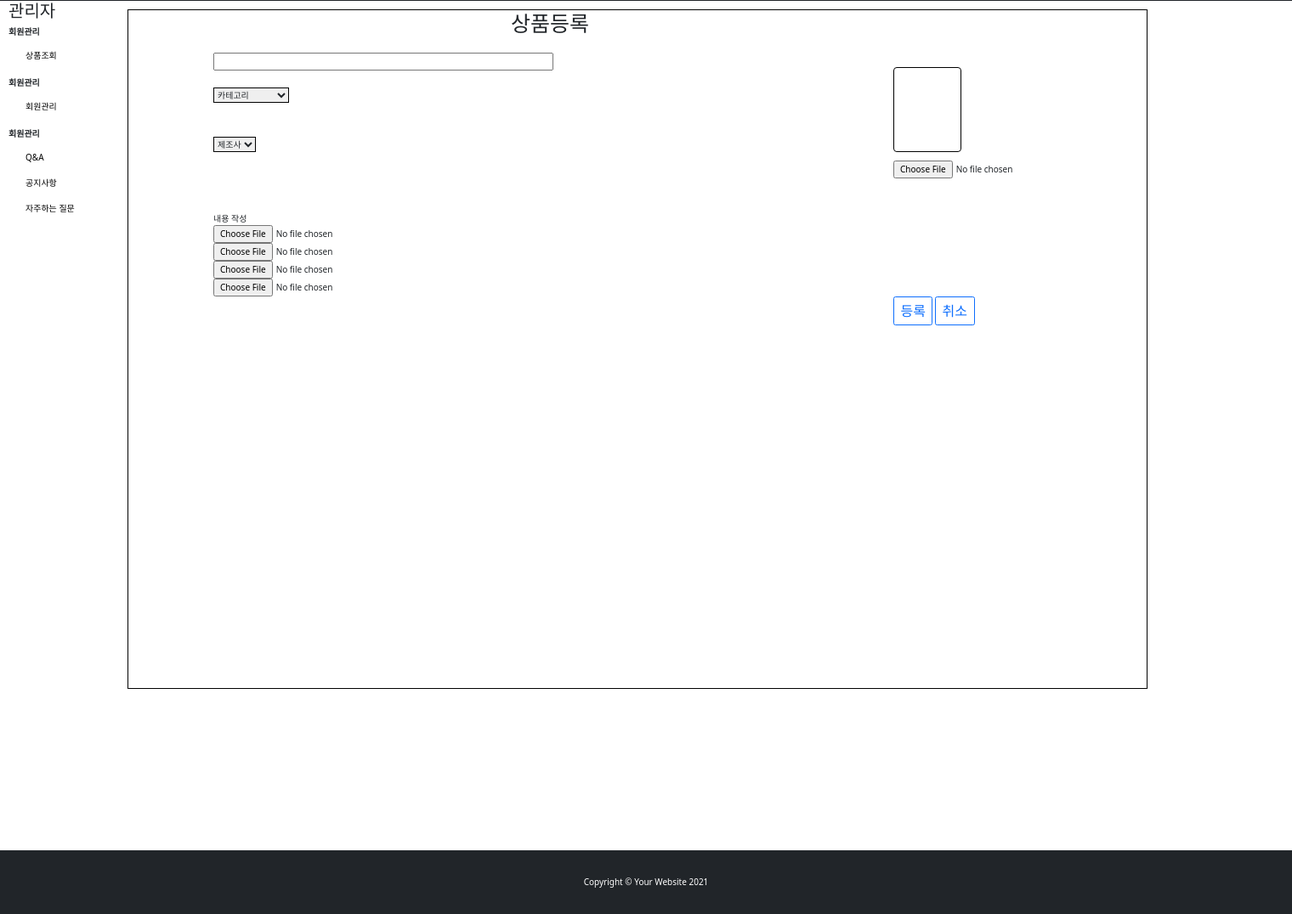
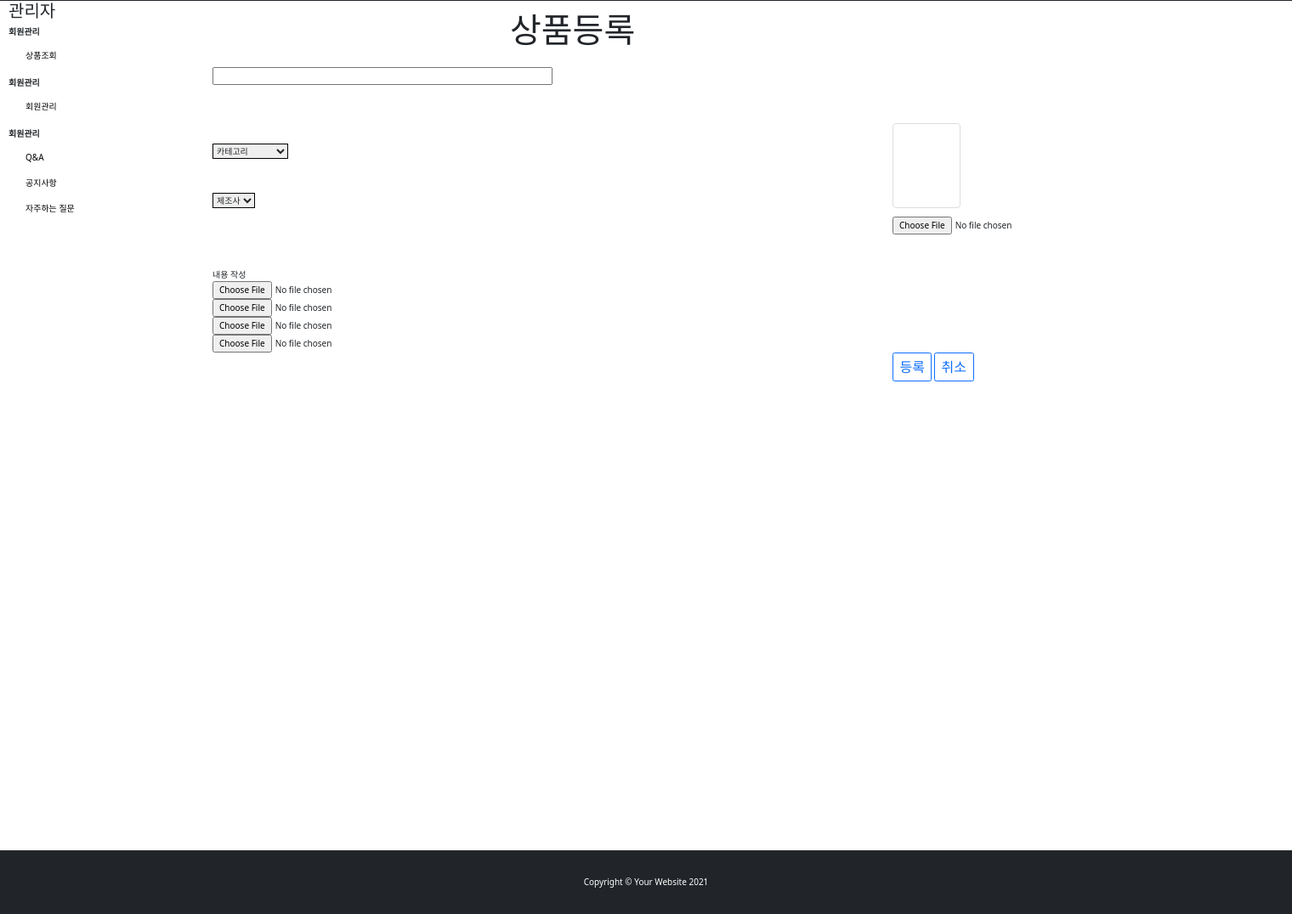
Before and after one commit to dlgk1994/Kim, a Java web app: page /adminProductInput in a window 1520 px wide. Shown: the part 265-1341 px from the top of the page at 85% size. Run offline with Spring Boot 4, a stand-in JSP engine, Linux system fonts and the light colour scheme; the project's own start-up code is not run, and a stand-in starts its controllers and pages; some libraries are stand-ins or nearby versions.

Commit message:
브런치 이동

```diff
--- a/FinalWorkspace/z_project/src/main/webapp/WEB-INF/views/adminCategory/category.jsp
+++ b/FinalWorkspace/z_project/src/main/webapp/WEB-INF/views/adminCategory/category.jsp
@@ -38,9 +38,9 @@
 		</ul>
 		<label><b>회원관리</b></label>
 		<ul>
-			<li><a href="#">Q&A</a></li>
-			<li><a href="#">공지사항</a></li>
-			<li><a href="#">자주하는 질문</a></li>
+			<li><a href="${contextPath }/board/qna">Q&A</a></li>
+			<li><a href="${contextPath }/board/notice">공지사항</a></li>
+			<li><a href="${contextPath }/board/faq">자주하는 질문</a></li>
 		</ul>
 	</nav>
 
--- a/FinalWorkspace/z_project/src/main/webapp/WEB-INF/views/adminMember/adminMemberInfo.jsp
+++ b/FinalWorkspace/z_project/src/main/webapp/WEB-INF/views/adminMember/adminMemberInfo.jsp
@@ -9,7 +9,7 @@
 <title>Insert title here</title>
 <style type="text/css">
 	.t{width: 1500px; height: 1000px;  margin: auto; }
-	.wrap{width: 1200px;height: 800px; border:1px solid black;margin: -490px 0 0 200px;}
+	.wrap{width: 1200px;height: 800px;margin: -490px 0 0 200px;}
 	.memberName{margin-left: 470px;}
 	.rentalStatus{margin: 40px 0 0 530px;}
 
--- a/FinalWorkspace/z_project/src/main/webapp/WEB-INF/views/adminMember/adminMemberList.jsp
+++ b/FinalWorkspace/z_project/src/main/webapp/WEB-INF/views/adminMember/adminMemberList.jsp
@@ -9,7 +9,7 @@
 <title>Insert title here</title>
 
 <style type="text/css">
-	.wrap{width: 1200px;height: 800px; border:1px solid black;margin: -490px 0 0 200px;}
+	.wrap{width: 1200px;height: 800px; margin: -490px 0 0 200px;}
 	.t{width: 1500px; height: 1000px;  margin: auto;}
 	.inpuptTile{width: 400px; margin-left: 50px;}
 	.array_search{margin: 0 0 0 780px;}
--- a/FinalWorkspace/z_project/src/main/webapp/WEB-INF/views/adminProduct/adminProductInput.jsp
+++ b/FinalWorkspace/z_project/src/main/webapp/WEB-INF/views/adminProduct/adminProductInput.jsp
@@ -23,18 +23,18 @@
 
 
 <style type="text/css">
-	.wrap{width: 1200px;height: 800px; border:1px solid black;margin: -490px 0 0 140px;}
-	.subTitle{margin-left: 450px;}
-	.iTitle{margin: 20px 0 0 100px;}
+	.wrap{width: 1200px;height: 800px; margin: -490px 0 0 140px;}
+	.subTitle{margin-left: 450px; font-size: 40px;}
+	.iTitle{margin: 20px 0 0 100px; height: 70px;}
 	.inpuptTile{width: 400px;}
 	.t{width: 1500px; height: 1000px;  margin: auto;}
 	.category1{margin: 20px 0 0 100px; border: 1px solid black;}
 	.category2{margin: 40px 0 0 100px; border: 1px solid black;}
 
-	.thumbnail{width: 80px; height: 100px; border: 1px solid black; margin: -100px 0 0 900px;}
+	.thumbnail{width: 80px; height: 100px;  margin: -100px 0 0 900px;}
 	.thumbnailFile{margin: 10px 0 0 900px;}
 
-	.summernote1{width: 900px; margin: 40px 0 0 100px; }
+	.summernote1{width: 1000px; margin: 40px 0 0 100px; }
 
 	.file{margin: 0 0 0 100px;}
 
--- a/FinalWorkspace/z_project/src/main/webapp/WEB-INF/views/adminProduct/adminProductList.jsp
+++ b/FinalWorkspace/z_project/src/main/webapp/WEB-INF/views/adminProduct/adminProductList.jsp
@@ -12,7 +12,7 @@
 
 
 <style type="text/css">
-	.wrap{width: 1200px;height: 400px; border:1px solid black;margin: -490px 0 0 240px;}
+	.wrap{width: 1200px;height: 400px; margin: -490px 0 0 240px;}
 	.button{margin-left: 1000px;}
 	.container{margin-top: 20px;}
 	#b3{margin-top: 10px; margin-left: 10px;}
--- a/FinalWorkspace/z_project/src/main/webapp/WEB-INF/views/adminProduct/adminProductModify.jsp
+++ b/FinalWorkspace/z_project/src/main/webapp/WEB-INF/views/adminProduct/adminProductModify.jsp
@@ -23,7 +23,7 @@
 
 
 <style type="text/css">
-	.wrap{width: 1200px;height: 800px; border:1px solid black;margin: -490px 0 0 140px;}
+	.wrap{width: 1200px;height: 800px; margin: -490px 0 0 140px;}
 	.subTitle{margin-left: 450px;}
 	.iTitle{margin: 20px 0 0 100px;}
 	.inpuptTile{width: 400px;}
```
